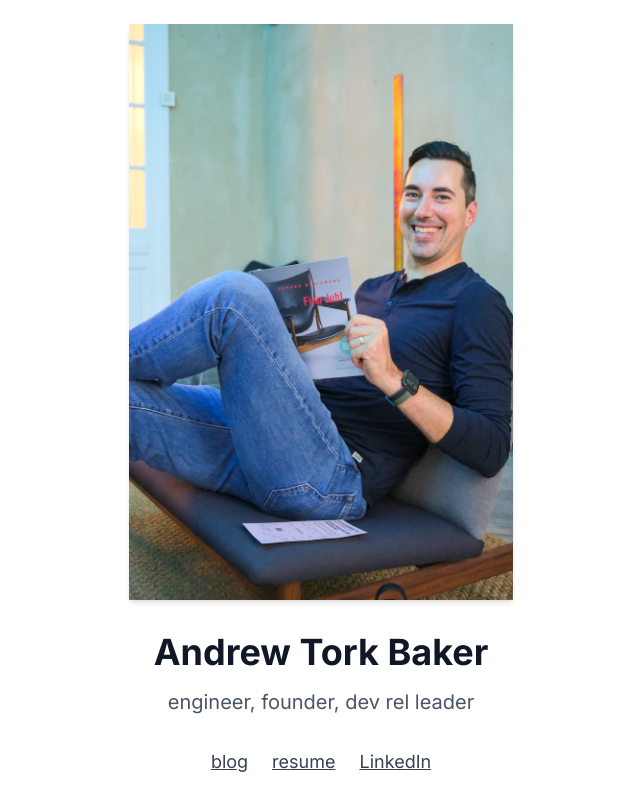
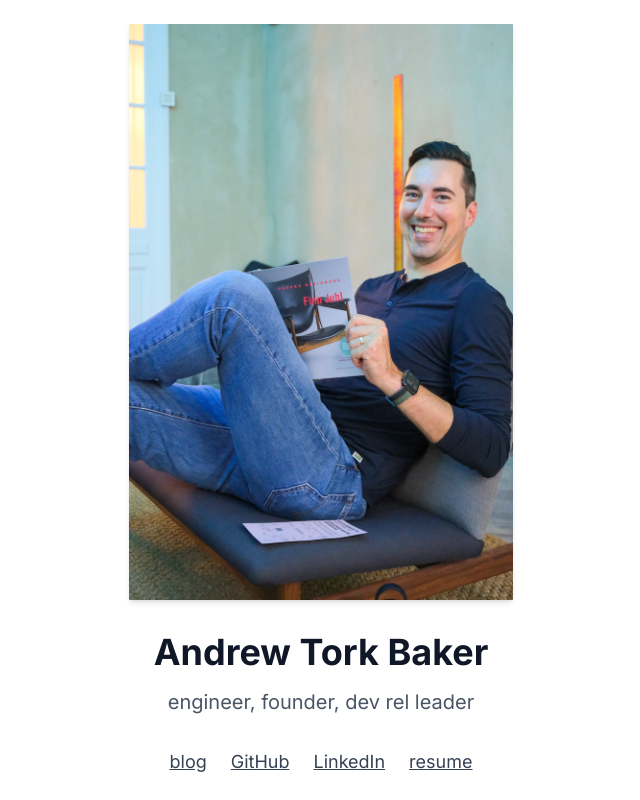
Before and after one commit to atbaker/andrewtorkbaker.com, a website built with Vite: page index.html in a window 1280 px wide. Shown: the whole page, without its empty margins (319-959 px from the left). Built offline with nearby package versions, Linux system fonts and the light colour scheme.

Commit message:
Add GitHub to landing page

```diff
--- a/index.html
+++ b/index.html
@@ -27,8 +27,9 @@
         <p class="text-xl text-gray-600 mb-8">engineer, founder, dev rel leader</p>
         <div class="flex gap-6 justify-center text-lg">
           <a href="http://implausible.ai/blog" target="_blank" class="text-gray-700 hover:text-gray-900 underline">blog</a>
+          <a href="https://github.com/atbaker/" target="_blank" class="text-gray-700 hover:text-gray-900 underline">GitHub</a>
+          <a href="https://www.linkedin.com/in/andrewtorkbaker/" target="_blank" class="text-gray-700 hover:text-gray-900 underline">LinkedIn</a>
           <a href="/resume.html" class="text-gray-700 hover:text-gray-900 underline">resume</a>
-          <a href="https://www.linkedin.com/in/andrewtorkbaker/" target="_blank" class="text-gray-700 hover:text-gray-900 underline">LinkedIn</a>
         </div>
       </div>
     </div>
```
